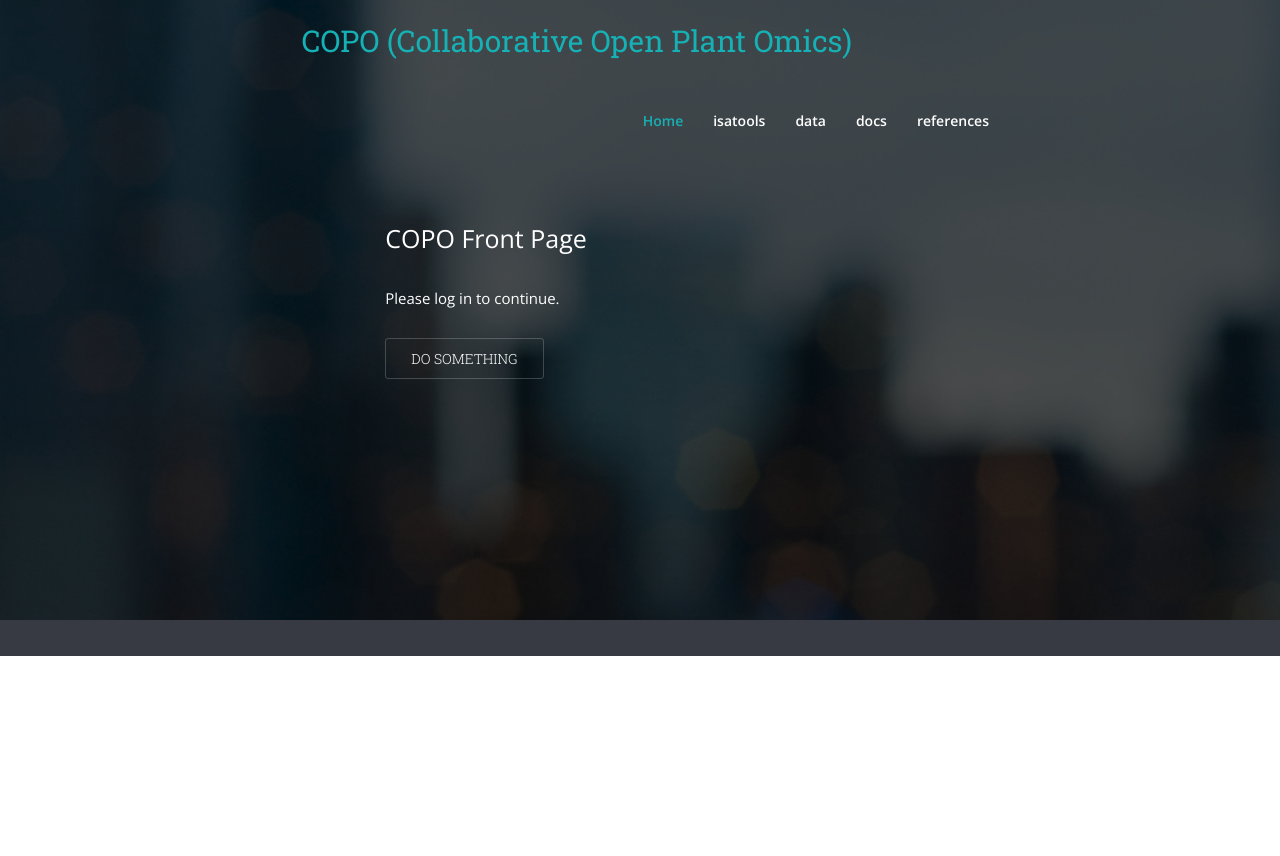
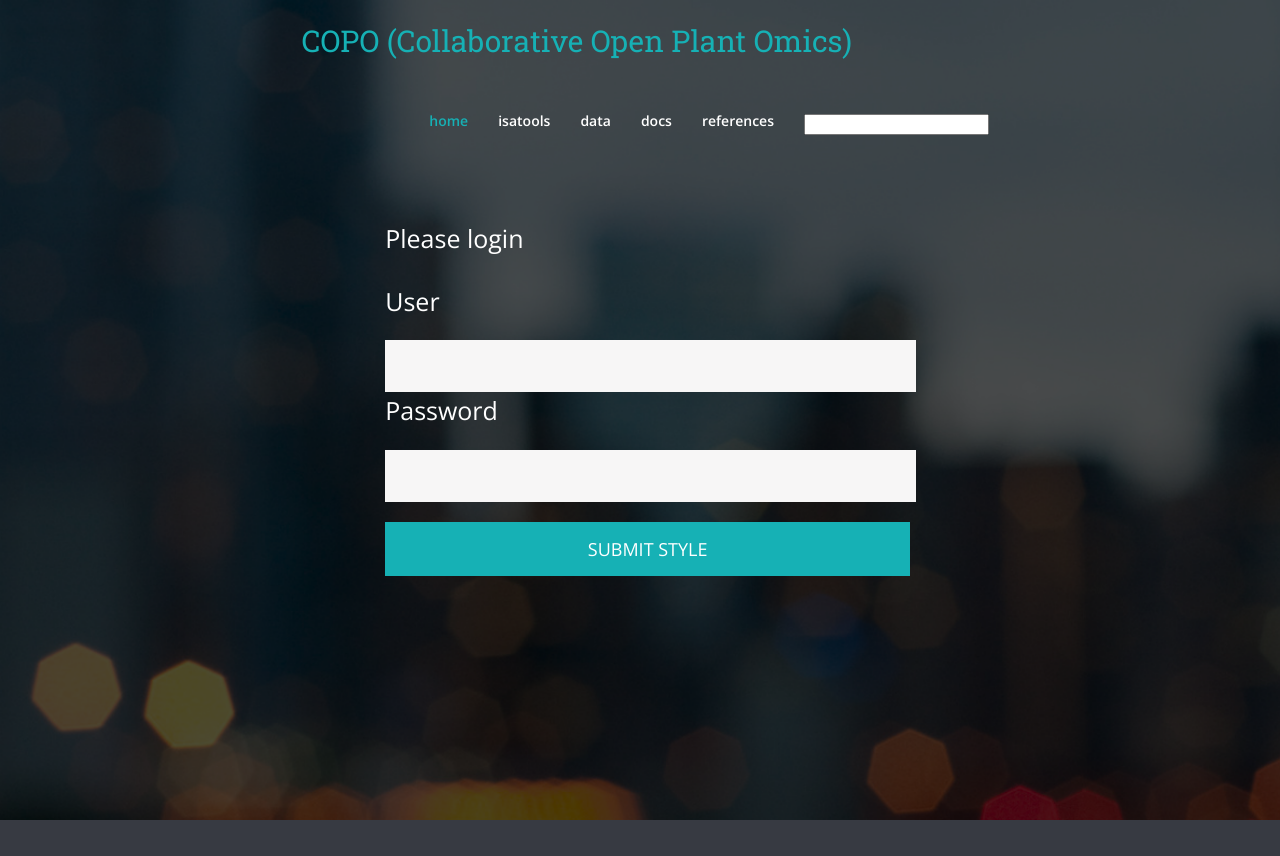
Before and after one commit to tonietuk/COPO, a Django app: a page that uses django/web_copo/templates/web_copo/index.html in a window 1280 px wide. Before the commit the page ends 656 px from the top, so only its background shows below. Run offline with Django 3.2, Linux system fonts and the light colour scheme; some libraries are stand-ins or nearby versions.

Commit message:
Template inheritance added, main login form added to front page.

```diff
--- a/django/web_copo/static/web_copo/css/style.css
+++ b/django/web_copo/static/web_copo/css/style.css
@@ -138,7 +138,7 @@
 	-moz-background-size: cover;
 	-webkit-background-size:cover;
 	background-size: cover;
-	height: 400px;
+	height: 600px;
 	padding:180px 0px 100px 0px;
 	background-color: #3d454a;
 	cursor: default;
--- /dev/null
+++ b/django/web_copo/templates/web_copo/base.html
@@ -0,0 +1,83 @@
+<!DOCTYPE html PUBLIC "-//W3C//DTD XHTML 1.0 Transitional//EN" "http://www.w3.org/TR/xhtml1/DTD/xhtml1-transitional.dtd">
+<html xmlns="http://www.w3.org/1999/xhtml">
+<head>
+<meta http-equiv="Content-Type" content="text/html; charset=utf-8" />
+<meta name="viewport" content="width=device-width, initial-scale=1.0">
+
+{% load staticfiles %}
+
+
+<link href="{% static 'web_copo/css/style.css' %}" rel="stylesheet" type="text/css"/>
+<link href="{% static 'web_copo/css/responsive.css' %}" rel="stylesheet" type="text/css"/>
+<link href='http://fonts.googleapis.com/css?family=Lato:400,100,300,400italic,700,700italic,900,900italic' rel='stylesheet' type='text/css'>
+<link href='http://fonts.googleapis.com/css?family=Open+Sans:400,700,800,600,300,200' rel='stylesheet' type='text/css'>
+<link href='http://fonts.googleapis.com/css?family=Roboto+Slab:400,300,100,700' rel='stylesheet' type='text/css'>
+<link href="{% static 'web_copo/css/font-awesome-ie7.min.css' %}" rel="stylesheet" media="screen">
+{% block css_block %}{% endblock %}
+<script type="text/javascript" src="{% static 'web_copo/js/smoothscroll.js' %}"></script>
+<script src="{% static 'web_copo/jquery.min.js' %}"></script>
+{% block js_block %}{% endblock %}
+
+<title>{% block title_block %}COPO - Supply Title Please{% endblock %}</title>
+
+</head>
+
+<body>
+	<!--------Start Header----------->
+    	<div class="header">
+        	<div class="container">
+            	<div class="logo-menu">
+                	<div class="logo">
+                    	<h1>COPO (Collaborative Open Plant Omics)</h1>
+                    </div>
+                    <div class="menu">
+                    <label for="show-menu" class="show-menu">Show Menu</label>
+					<input type="checkbox" id="show-menu" role="button"></input>
+                    	<ul class="nav" id="menu">
+                        	<li><a href="#" class="active">home</a></li>
+                            <li><a href="#isatools">isatools</a></li>
+                            <li><a href="#My_Data">data</a></li>
+                            <li><a href="#My_Docs">docs</a></li>
+                            <li><a href="#References">references</a></li>
+
+
+                                <li><input type="text"/></li>
+
+
+
+                        </ul>
+                    </div>
+                </div>
+            </div>
+        </div>
+    <!--------End Header------------->
+
+    <!--------Banner Starts---------->
+    	<div class="banner">
+        	<div class="container">
+            	<div class="banner-text">
+                	<h2 class="tagline"><span>{% block tagline_block %}COPO Supply Tagline Please{% endblock %}</span>
+                    <p class="under-tagline">{% block main_block %}Loreum Ipsum is Dead{% endblock %}</p>
+                </div>
+            </div>
+        </div>
+    <!--------Banner Ends------------>
+
+
+    <!--------Footer Starts---------->
+
+    	<div class="footer">
+            <ul class="socialmedia">
+                <li><a href=""><i class="icon-twitter"></i></a></li>
+                <li><a href=""><i class="icon-facebook"></i></a></li>
+                <li><a href=""><i class="icon-dribbble"></i></a></li>
+                <li><a href=""><i class="icon-linkedin"></i></a></li>
+                <li><a href=""><i class="icon-instagram"></i></a></li>
+            </ul>
+            </div>
+        </div>
+
+    <!--------Footer Ends------------>
+
+</body>
+</html>
--- a/django/web_copo/templates/web_copo/index.html
+++ b/django/web_copo/templates/web_copo/index.html
@@ -1,73 +1,26 @@
-<!DOCTYPE html PUBLIC "-//W3C//DTD XHTML 1.0 Transitional//EN" "http://www.w3.org/TR/xhtml1/DTD/xhtml1-transitional.dtd">
-<html xmlns="http://www.w3.org/1999/xhtml">
-<head>
-<meta http-equiv="Content-Type" content="text/html; charset=utf-8" />
-<meta name="viewport" content="width=device-width, initial-scale=1.0">
+{% extends 'web_copo/base.html' %}
 
-{% load staticfiles %}
+{% block title_block %} Login {% endblock %}
 
-<link href="{% static 'web_copo/css/style.css' %}" rel="stylesheet" type="text/css"/>
-<link href="{% static 'web_copo/css/responsive.css' %}" rel="stylesheet" type="text/css"/>
-<link href='http://fonts.googleapis.com/css?family=Lato:400,100,300,400italic,700,700italic,900,900italic' rel='stylesheet' type='text/css'>
-<link href='http://fonts.googleapis.com/css?family=Open+Sans:400,700,800,600,300,200' rel='stylesheet' type='text/css'>
-<link href='http://fonts.googleapis.com/css?family=Roboto+Slab:400,300,100,700' rel='stylesheet' type='text/css'>
-<link href="{% static 'web_copo/css/font-awesome-ie7.min.css' %}" rel="stylesheet" media="screen">
-<script type="text/javascript" src="{% static 'web_copo/js/smoothscroll.js' %}"></script>
-<script src="{% static 'web_copo/jquery.min.js' %}"></script>
-<title>COPO</title>
-</head>
+{% block tagline_block %} Please login {% endblock %}
 
-<body>
-	<!--------Start Header----------->
-    	<div class="header">
-        	<div class="container">
-            	<div class="logo-menu">
-                	<div class="logo">
-                    	<h1>COPO (Collaborative Open Plant Omics)</h1>
-                    </div>
-                    <div class="menu">
-                    <label for="show-menu" class="show-menu">Show Menu</label>
-					<input type="checkbox" id="show-menu" role="button"></input>
-                    	<ul class="nav" id="menu">
-                        	<li><a href="#" class="active">Home</a></li>
-                            <li><a href="#isatools">isatools</a></li>
-                            <li><a href="#My_Data">data</a></li>
-                            <li><a href="#My_Docs">docs</a></li>
-                            <li><a href="#References">references</a></li>
-                        </ul>
-                    </div>
-                </div>
-            </div>
-        </div>
-    <!--------End Header------------->
-
-    <!--------Banner Starts---------->
-    	<div class="banner">
-        	<div class="container">
-            	<div class="banner-text">
-                	<h2 class="tagline"><span>COPO Front Page</span>
-                    <p class="under-tagline">Please log in to continue.</p>
-                    <button class="mainbutton">Do Something</button>
-                </div>
-            </div>
-        </div>
-    <!--------Banner Ends------------>
+{% block main_block %}
 
 
-    <!--------Footer Starts---------->
 
-    	<div class="footer">
-            <ul class="socialmedia">
-                <li><a href=""><i class="icon-twitter"></i></a></li>
-                <li><a href=""><i class="icon-facebook"></i></a></li>
-                <li><a href=""><i class="icon-dribbble"></i></a></li>
-                <li><a href=""><i class="icon-linkedin"></i></a></li>
-                <li><a href=""><i class="icon-instagram"></i></a></li>
-            </ul>
-            </div>
-        </div>
 
-    <!--------Footer Ends------------>
 
-</body>
-</html>
+        <form>
+            <label for="frm:login:username">User</label>
+            <input type="text" id="frm:login:username" name="frm:login:username"  />
+            <br/>
+            <label for="frm:login:password">Password</label>
+            <input type="password" id="frm:login:password" name="frm:login:password" />
+            <br/>
+            <button class="submit">Submit style</button>
+        </form>
+
+
+
+
+{% endblock %}
```
